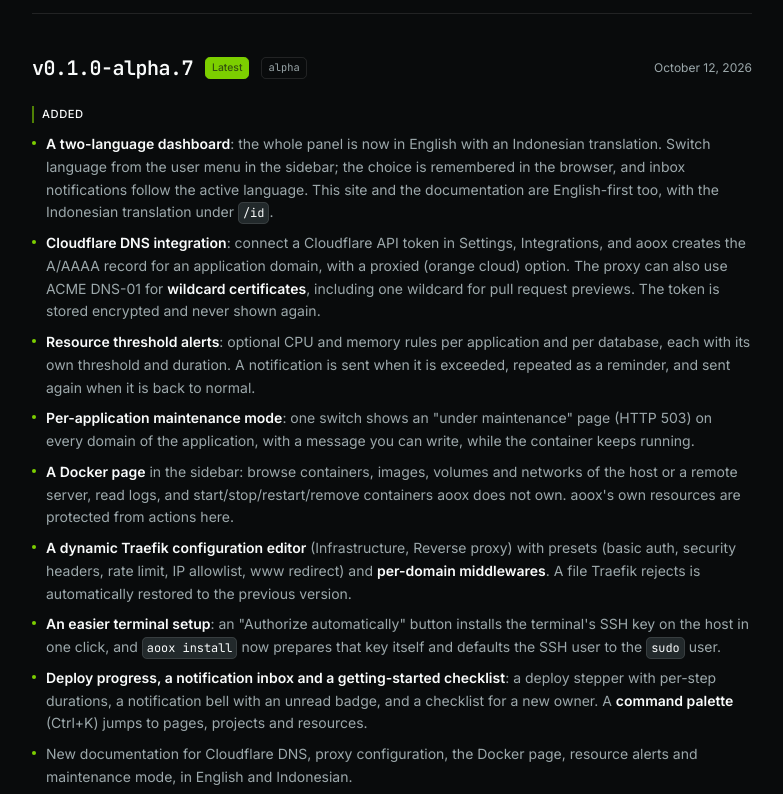
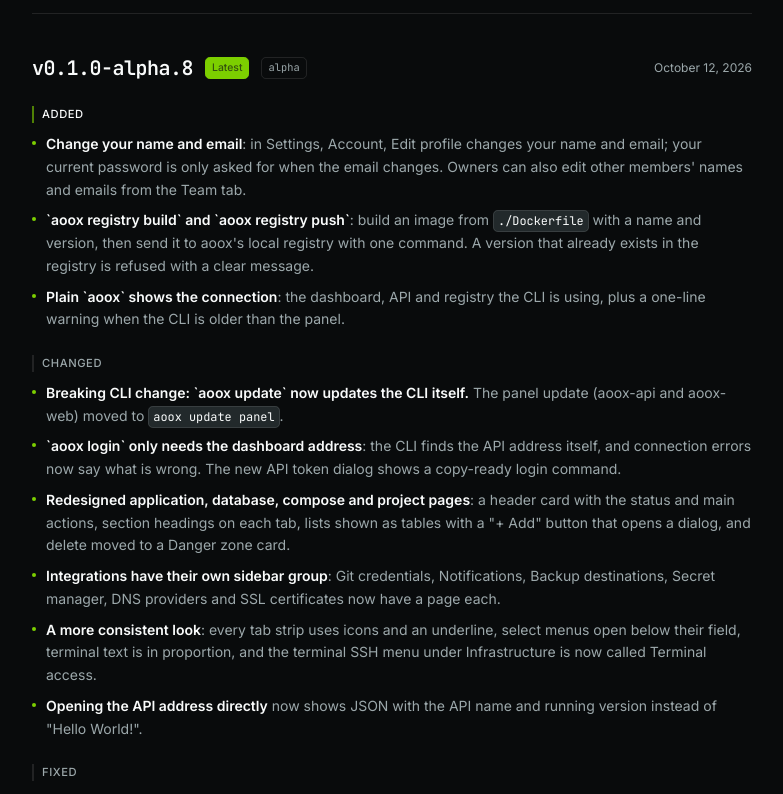
Before and after one commit to hideandseeklab/aoox-landing, a Next.js app: page /changelog in a window 1280 px wide. Shown: the part 260-1054 px from the top of the page, without its empty margins (248-1031 px from the left). Built offline with nearby package versions, Linux system fonts and the light colour scheme.

Commit message:
docs(landing): changelog for 0.1.0-alpha.8

```diff
--- a/src/content/changelog.ts
+++ b/src/content/changelog.ts
@@ -29,6 +29,68 @@ export const GITHUB_ORG = "https://github.com/hideandseeklab"
 export const CHANGELOG_REPOS = ["aoox-api", "aoox-web", "aoox-cli", "aoox-landing"] as const
 
 export const RELEASES: Release[] = [
+  {
+    version: "0.1.0-alpha.8",
+    date: "2026-10-12",
+    channel: "alpha",
+    groups: [
+      {
+        kind: "added",
+        items: [
+          {
+            id: "**Ganti nama dan email akun**: di Pengaturan, Akun, tombol Edit profil mengubah nama dan email Anda; password saat ini hanya diminta saat email berubah. Owner juga bisa mengubah nama dan email anggota lain dari tab Tim.",
+            en: "**Change your name and email**: in Settings, Account, Edit profile changes your name and email; your current password is only asked for when the email changes. Owners can also edit other members' names and emails from the Team tab.",
+          },
+          {
+            id: "**`aoox registry build` dan `aoox registry push`**: bangun image dari `./Dockerfile` dengan nama dan versi, lalu kirim ke registry lokal aoox dengan satu perintah. Versi yang sudah ada di registry ditolak dengan pesan yang jelas.",
+            en: "**`aoox registry build` and `aoox registry push`**: build an image from `./Dockerfile` with a name and version, then send it to aoox's local registry with one command. A version that already exists in the registry is refused with a clear message.",
+          },
+          {
+            id: "**`aoox` tanpa argumen menunjukkan koneksi**: alamat dashboard, API, dan registry yang sedang dipakai CLI, plus peringatan satu baris saat versi CLI lebih lama dari panel.",
+            en: "**Plain `aoox` shows the connection**: the dashboard, API and registry the CLI is using, plus a one-line warning when the CLI is older than the panel.",
+          },
+        ],
+      },
+      {
+        kind: "changed",
+        items: [
+          {
+            id: "**Perubahan besar di CLI: `aoox update` kini memperbarui CLI itu sendiri.** Pembaruan panel (aoox-api dan aoox-web) pindah ke `aoox update panel`.",
+            en: "**Breaking CLI change: `aoox update` now updates the CLI itself.** The panel update (aoox-api and aoox-web) moved to `aoox update panel`.",
+          },
+          {
+            id: "**`aoox login` cukup dengan alamat dashboard**: CLI menemukan alamat API sendiri, dan pesan error koneksi kini menjelaskan apa yang salah. Dialog token API baru menampilkan perintah login yang siap disalin.",
+            en: "**`aoox login` only needs the dashboard address**: the CLI finds the API address itself, and connection errors now say what is wrong. The new API token dialog shows a copy-ready login command.",
+          },
+          {
+            id: "**Halaman aplikasi, database, compose, dan proyek ditata ulang**: kartu header dengan status dan tombol utama, judul bagian di tiap tab, daftar berupa tabel dengan tombol \"+ Tambah\" yang membuka dialog, dan tombol hapus pindah ke kartu Zona berbahaya.",
+            en: "**Redesigned application, database, compose and project pages**: a header card with the status and main actions, section headings on each tab, lists shown as tables with a \"+ Add\" button that opens a dialog, and delete moved to a Danger zone card.",
+          },
+          {
+            id: "**Integrasi punya grup sendiri di sidebar**: kredensial Git, Notifikasi, Tujuan backup, Secret manager, Penyedia DNS, dan Sertifikat SSL kini satu halaman masing-masing.",
+            en: "**Integrations have their own sidebar group**: Git credentials, Notifications, Backup destinations, Secret manager, DNS providers and SSL certificates now have a page each.",
+          },
+          {
+            id: "**Tampilan lebih seragam**: semua tab memakai ikon dan garis bawah, menu pilihan terbuka di bawah kolomnya, teks terminal lebih proporsional, dan menu SSH terminal di Infrastruktur kini bernama Akses terminal.",
+            en: "**A more consistent look**: every tab strip uses icons and an underline, select menus open below their field, terminal text is in proportion, and the terminal SSH menu under Infrastructure is now called Terminal access.",
+          },
+          {
+            id: "**Membuka alamat API langsung** kini menampilkan JSON berisi nama dan versi API yang berjalan, bukan teks \"Hello World!\".",
+            en: "**Opening the API address directly** now shows JSON with the API name and running version instead of \"Hello World!\".",
+          },
+        ],
+      },
+      {
+        kind: "fixed",
+        items: [
+          {
+            id: "Logo template berwarna tidak lagi terbalik warnanya di mode gelap; hanya logo hitam yang dibalik.",
+            en: "Coloured template logos are no longer inverted in dark mode; only black logos are.",
+          },
+        ],
+      },
+    ],
+  },
   {
     version: "0.1.0-alpha.7",
     date: "2026-10-12",
```
Also changed, not shown: 1 other file (tests, documents, lock files or other folders).
